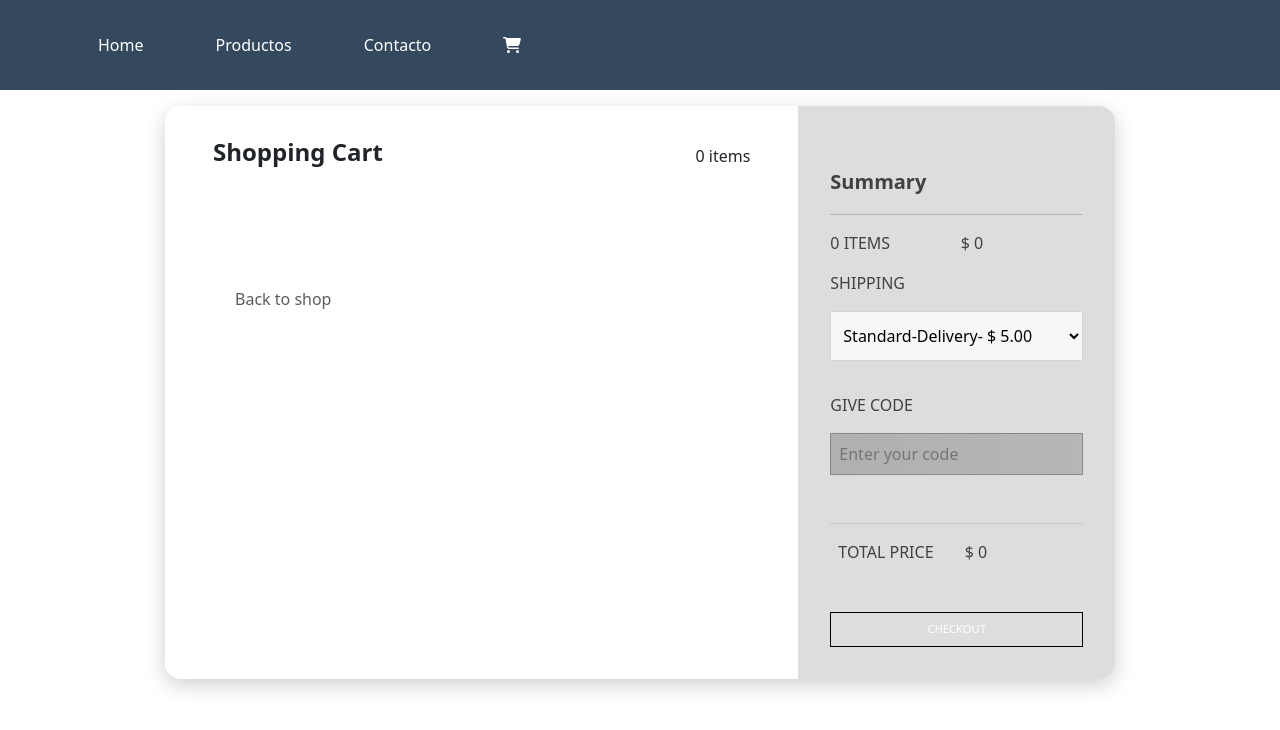
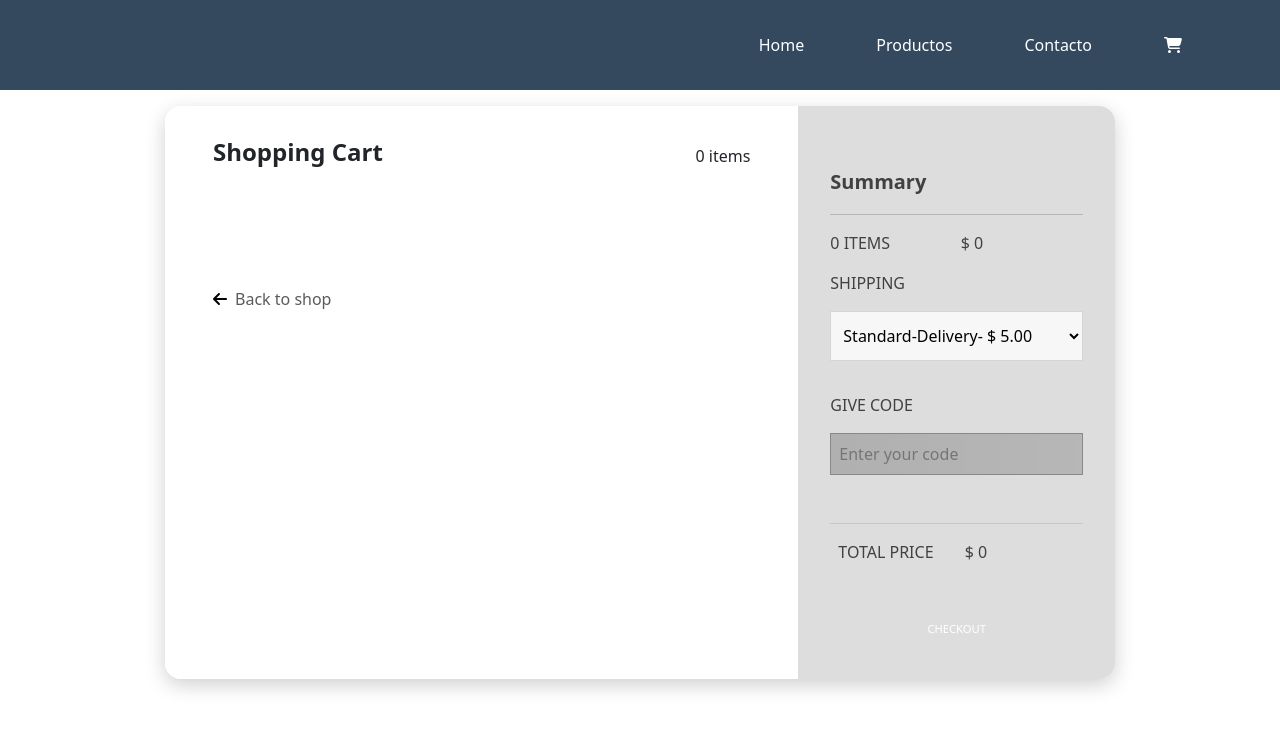
Before and after one commit to ManuelQuiroga03/mystore, a React (Create React App) app: page /cart in a window 1280 px wide. Shown: the top 730 px of the page. Built offline with nearby package versions, Linux system fonts and the light colour scheme; grey boxes are pictures that could not be loaded.

Commit message:
Ajustes en navbar y estilos navbar y cart

```diff
--- a/src/Components/Cart/Cart.js
+++ b/src/Components/Cart/Cart.js
@@ -74,11 +74,11 @@ return (
                     <div class="row card-text">{item.description}</div>
                 </div>
                 <div class="col">
-                    <a href="/">-</a>
-                    <a href="/" class="border">
-                    {item.quantity}
+                    <a className="a-cart" href="/">-</a>
+                    <a className="a-cart" href="/" >
+                        {item.quantity}
                     </a>
-                    <a href="/">+</a>
+                    <a className="a-cart" href="/">+</a>
                 </div>
                 <div class="col">
                     $ {item.price} <span class="close">&#10005;</span>
@@ -88,7 +88,7 @@ return (
             ))}
         </div>
         <div class="back-to-shop">
-            <a href="/">
+            <a className="a-cart" href="/">
                 <FontAwesomeIcon icon={faArrowLeft} />
             </a>
             <span class="text-muted">Back to shop</span>
--- a/src/Components/Checkout/PaymentForm.js
+++ b/src/Components/Checkout/PaymentForm.js
@@ -124,7 +124,7 @@ const PaymentForm = () => {
         </div>
 
         <div className="col-md-4">
-          <div className="card card-blue p-3 text-white mb-3">
+          <div className="card p-3 text-white mb-3">
 
           </div>
           <div className="mt-4 mb-4 d-flex">
--- a/src/Components/ProductList/ProductItem.js
+++ b/src/Components/ProductList/ProductItem.js
@@ -18,7 +18,7 @@ const ProductItem = ({ product, handleAddToCart }) => {
   return (
     // <Link to={{ pathname: `/product/${id}`, state: { product } }} className="product-link" >
     <div className="product-card">
-      <img src={product.image} alt='img' className="card-img-top" />
+      <img src={image} alt='img' className="card-img-top" />
       <div className="product-details">
         <h5 className="card-text-title">{title}</h5>
         <p className="card-text">{description}</p>
--- a/src/Styles/Cart.css
+++ b/src/Styles/Cart.css
@@ -122,13 +122,13 @@ input:focus::-webkit-input-placeholder
 }
 .btn{
     /* background-color: #000; */
-    border-color: #000;
+    /* border-color: #000; */
     color: white;
     width: 100%;
     font-size: 0.7rem;
     margin-top: 4vh;
     padding: 1vh;
-    border-radius: 0;
+    border-radius: 10px;
 }
 .btn:focus{
     box-shadow: none;
@@ -142,10 +142,11 @@ input:focus::-webkit-input-placeholder
 .btn:hover{
     color: white;
 }
-a{
-    color: white;
+.a-cart{
+    color: black;
+    text-decoration: none;
 }
-a:hover{
+.a-cart:hover{
     color: black;
     text-decoration: none;
 }
--- a/src/Styles/Navbar.css
+++ b/src/Styles/Navbar.css
@@ -10,8 +10,10 @@ ul{
     display: flex;
     gap: 40px;
     list-style: none;
-    margin: 0;
-    padding: 0;
+    width: 100%;
+    justify-content: end;
+    /* margin: auto; */
+    /* padding: 0; */
 }
 li{
     padding: 8px;
```
